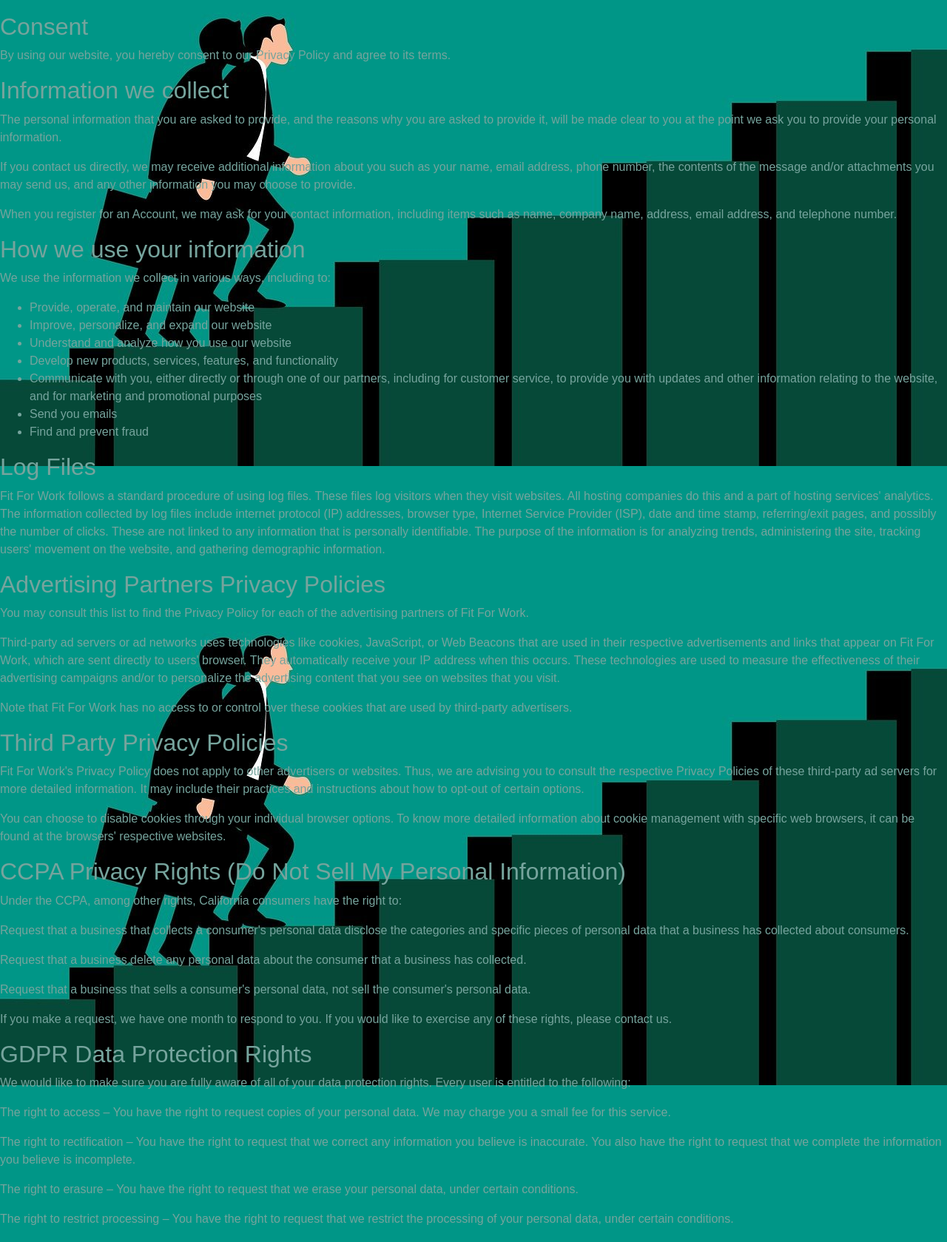
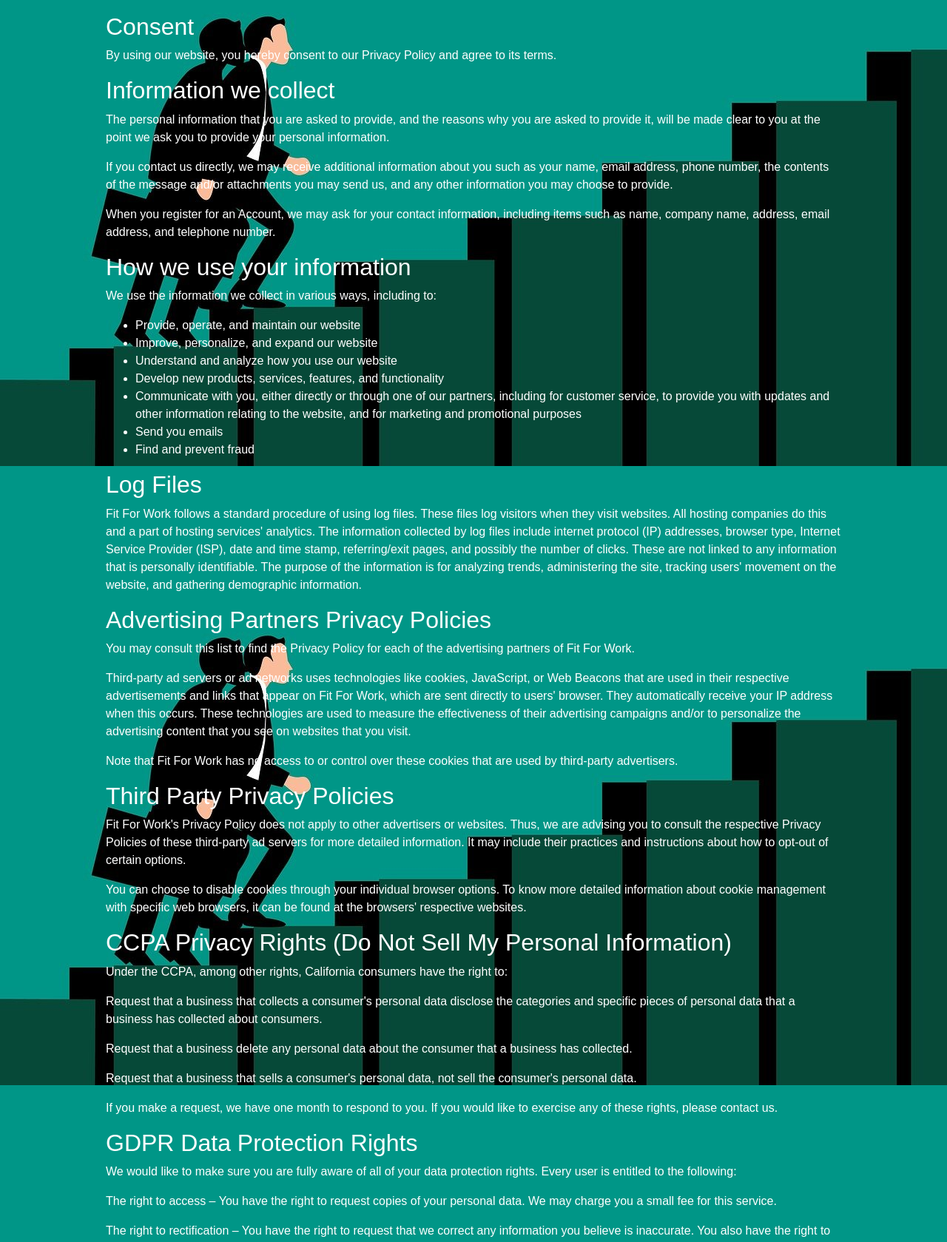
Before and after one commit to valerieniloinsigh31/FitForWork_v1, a Django app: page /privacy/ in a window 1280 px wide. Shown: the part 207-1886 px from the top of the page at 74% size. Run offline with Django 3.2, Linux system fonts and the light colour scheme; some libraries are stand-ins or nearby versions; some web fonts are replaced.

Commit message:
Add sections to privacy policy page

```diff
--- a/ffw/templates/ffw/privacy.html
+++ b/ffw/templates/ffw/privacy.html
@@ -2,7 +2,7 @@
 {% load static %}
 
 {% block page_header %}
-<div class="container header-container">
+<div>
     <div class="row">
         <div class="col"></div>
     </div>
@@ -12,6 +12,8 @@
 <head>
 <title>Privacy Policy</title>
 </head>
+<main class="container text-white">
+<section>
 <h1>Privacy Policy for Fit For Work</h1>
 
 <p>At Fit For Work, accessible from https://fitforwork.herokuapp.com/‹, one of our main priorities is the privacy of our visitors. This Privacy Policy document contains types of information that is collected and recorded by Fit For Work and how we use it.</p>
@@ -19,7 +21,8 @@
 <p>If you have additional questions or require more information about our Privacy Policy, do not hesitate to contact us.</p>
 
 <p>This Privacy Policy applies only to our online activities and is valid for visitors to our website with regards to the information that they shared and/or collect in Fit For Work. This policy is not applicable to any information collected offline or via channels other than this website.</p>
-
+</section>
+<section>
 <h2>Consent</h2>
 
 <p>By using our website, you hereby consent to our Privacy Policy and agree to its terms.</p>
@@ -92,8 +95,11 @@
 <p>We may update our Privacy Policy from time to time. Thus, we advise you to review this page periodically for any changes. We will notify you of any changes by posting the new Privacy Policy on this page. These changes are effective immediately, after they are posted on this page.</p>
 
 <p>Our Privacy Policy was created with the help of the <a href="https://www.privacypolicygenerator.info">Privacy Policy Generator</a>.</p>
-
+</section>
+<section>
 <h2>Contact Us</h2>
 
 <p>If you have any questions or suggestions about our Privacy Policy, do not hesitate to contact us.</p>
+</section>
+</main>
 {% endblock %}
```
